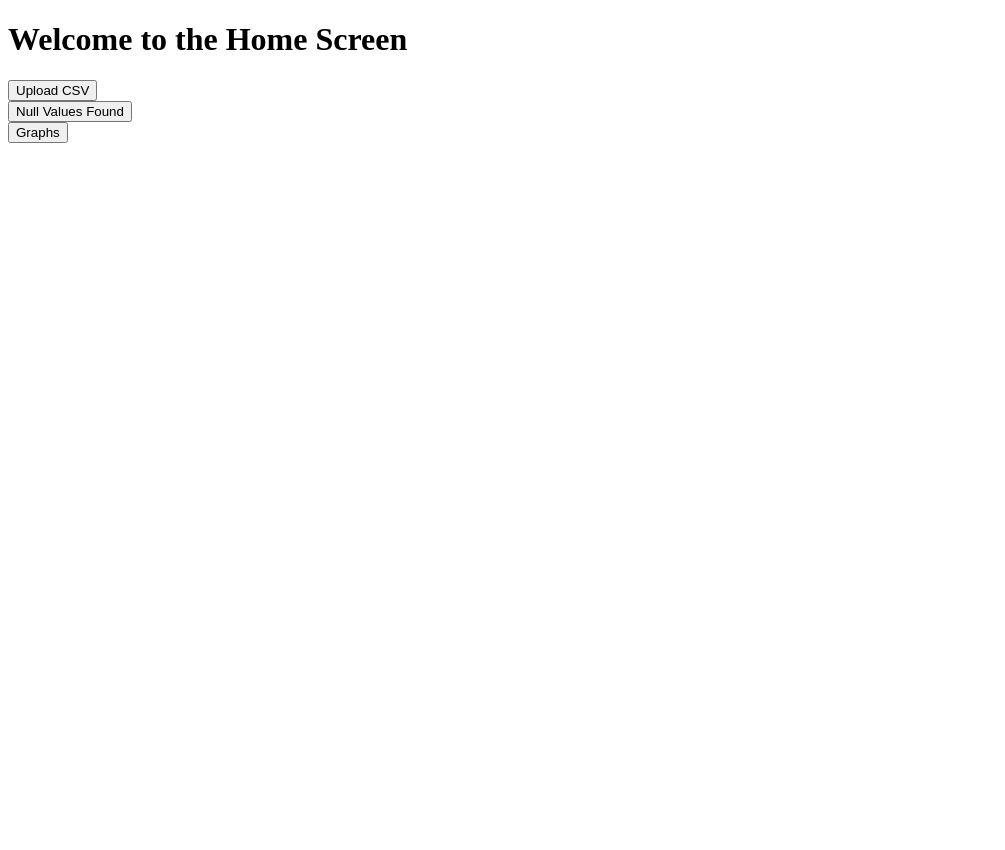
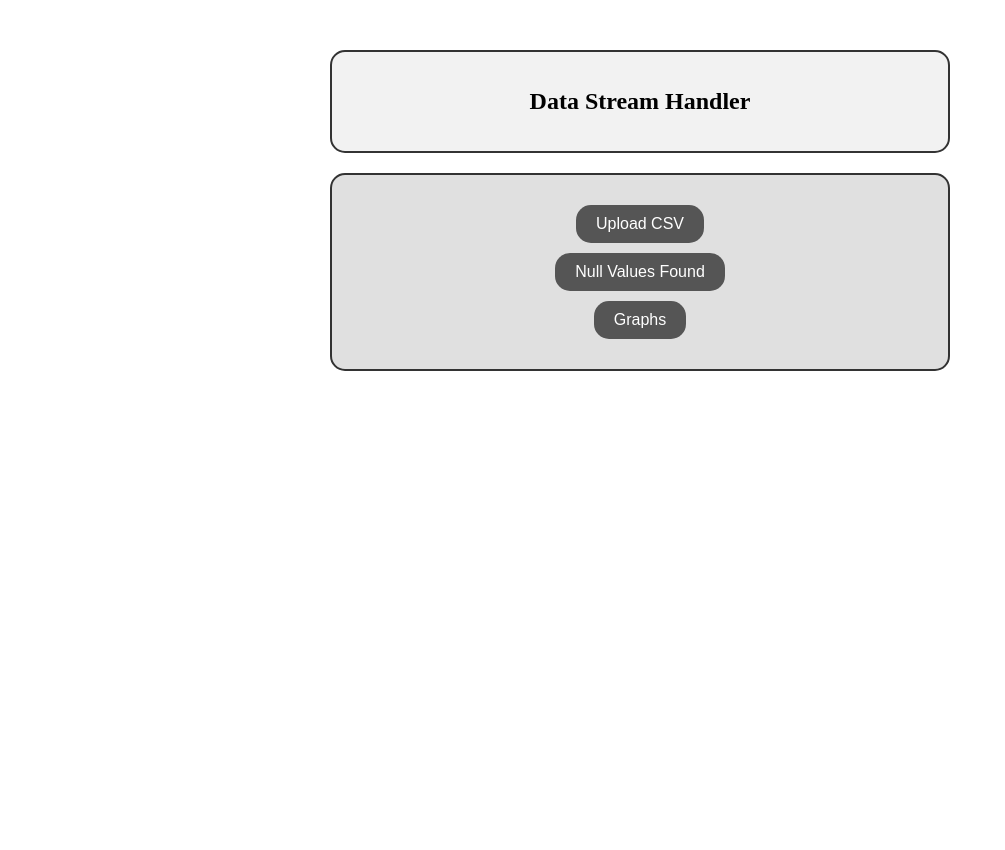
Before and after one commit to PedroRossettoCosta/DataStreamHandler, a Flask app: page / in a window 1280 px wide. Shown: the whole page, without its empty margins (0-1005 px from the left). Before the commit the page ends 143 px from the top, so only its background shows below. Run offline with Flask 3, Linux system fonts and the light colour scheme.

Commit message:
Worked on the webpage appearance
made the home, upload csv, and null values found pages more visually appealling, and added a back button to go back to the home page

```diff
--- a/app.py
+++ b/app.py
@@ -41,7 +41,6 @@ def add_data():
     # successfully to the database
     return jsonify({'message': 'Data added successfully'}), 201 # Responds with 201 status code (Created) to indicate successful creation of a new resource
 
-import csv
 
 @app.route('/add_csv_data', methods=['GET', 'POST'])
 def add_csv_data():
--- a/main.py
+++ /dev/null
@@ -1,2 +0,0 @@
-from flask import Flask
-from flask_sqlalchemy import SQLAlchemy
--- a/templates/home.html
+++ b/templates/home.html
@@ -2,19 +2,80 @@
 <html>
 <head>
     <title>Home</title>
+    <style>
+        /* Center align the content */
+        body {
+            text-align: center;
+            height: 100vh;
+            margin: 0;
+        }
+
+        /* Style for the welcome message container */
+        .welcome-container {
+            display: block;
+            border: 2px solid #333; /* Blue border */
+            padding: 20px; /* Padding inside the container */
+            margin-top: 50px; /* Margin at the top */
+            margin-bottom: 20px; /* Margin at the bottom */
+            max-width: 45%; /* Limit the maximum width of the container */
+            margin-left: auto;
+            margin-right: auto;
+            background-color: #f2f2f2;
+            border-radius: 15px;
+        }
+
+        /* Style for the buttons container */
+        .buttons-container {
+            display: block;
+            border: 2px solid #333; /* Blue border */
+            padding: 20px; /* Padding inside the container */
+            max-width: 45%; /* Limit the maximum width of the container */
+            margin-left: auto;
+            margin-right: auto;
+            background-color: #e0e0e0;
+            border-radius: 15px;
+        }
+
+        /* Style for the buttons */
+        button {
+            display: block;
+            margin: 10px auto; /* Center align the buttons */
+            padding: 10px 20px;
+            font-size: 16px;
+            cursor: pointer;
+        }
+
+        .buttons-container button {
+            display: block;
+            margin: 10px auto; /* Center align the buttons */
+            padding: 10px 20px;
+            font-size: 16px;
+            cursor: pointer;
+            border-radius: 15px; /* Rounded corners */
+            border: none; /* Remove default button border */
+            background-color: #555555; /* Button background color */
+            color: #ffffff; /* Text color */
+        }
+
+        .buttons-container button:hover {
+            background-color: #292929; /* Darker background color on hover */
+        }
+
+
+        /* Increase font size for the welcoming message */
+        h1 {
+            font-size: 24px;
+        }
+    </style>
 </head>
 <body>
-    <h1>Welcome to the Home Screen</h1>
-
-    <div>
-        <button onclick="window.location.href='/add_csv_data'">Upload CSV</button>
+    <div class="welcome-container">
+        <h1>Data Stream Handler</h1>
     </div>
 
-    <div>
+    <div class="buttons-container">
+        <button onclick="window.location.href='/add_csv_data'">Upload CSV</button>
         <button onclick="window.location.href='/find_null_values'">Null Values Found</button>
-    </div>
-
-    <div>
         <button onclick="window.location.href='/graficos'">Graphs</button>
     </div>
 </body>
```
Also changed, not shown: templates/null_values.html (+64 -1 lines), templates/upload_csv.html (+55 -5 lines).
